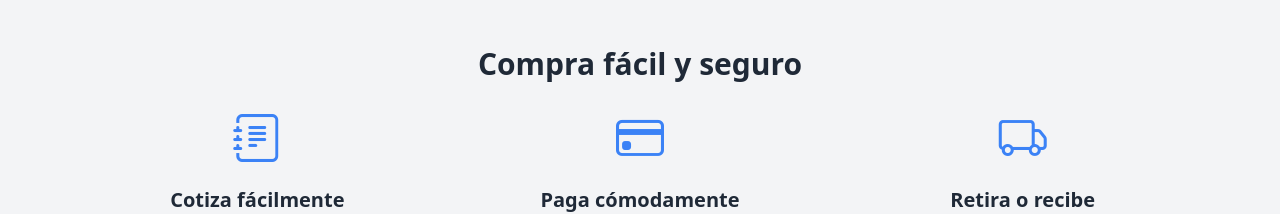
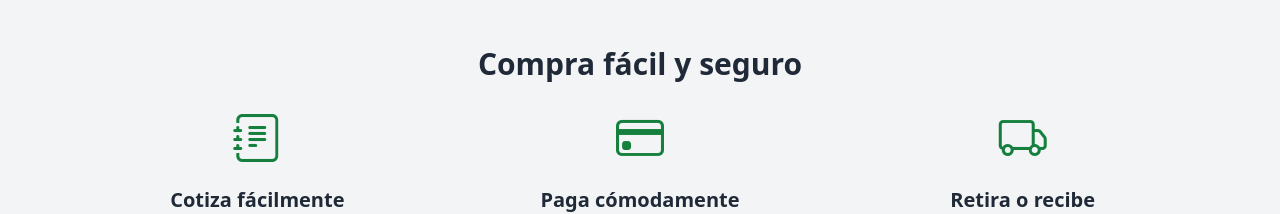
Before and after one commit to RodrigoNarvaez77/proyectoreact, a React (Vite) app: page / in a window 1280 px wide. Shown: the part 1398-1612 px from the top of the page. Built offline with nearby package versions, Linux system fonts and the light colour scheme.

Commit message:
cuarto commit

```diff
--- a/src/components/Formasdepago.jsx
+++ b/src/components/Formasdepago.jsx
@@ -12,7 +12,7 @@ const FormasDePago = () => {
         </h2>
         <div className="grid grid-cols-1 md:grid-cols-3 gap-8 text-center">
           <div className="flex flex-col items-center">
-            <i className="bi bi-journal-text text-5xl text-blue-500"></i>
+            <i className="bi bi-journal-text text-5xl text-green-700"></i>
             <h4 className="mt-4 text-xl font-semibold text-gray-800">
               Cotiza fácilmente
             </h4>
@@ -21,7 +21,7 @@ const FormasDePago = () => {
             </p>
           </div>
           <div className="flex flex-col items-center">
-            <i className="bi bi-credit-card text-5xl text-blue-500"></i>
+            <i className="bi bi-credit-card text-5xl text-green-700"></i>
             <h4 className="mt-4 text-xl font-semibold text-gray-800">
               Paga cómodamente
             </h4>
@@ -30,7 +30,7 @@ const FormasDePago = () => {
             </p>
           </div>
           <div className="flex flex-col items-center">
-            <i className="bi bi-truck text-5xl text-blue-500"></i>
+            <i className="bi bi-truck text-5xl text-green-700"></i>
             <h4 className="mt-4 text-xl font-semibold text-gray-800">
               Retira o recibe
             </h4>
```
